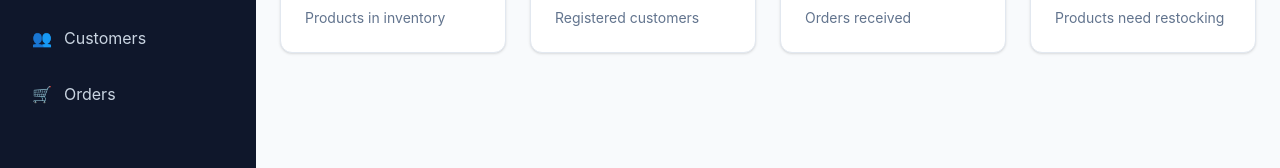
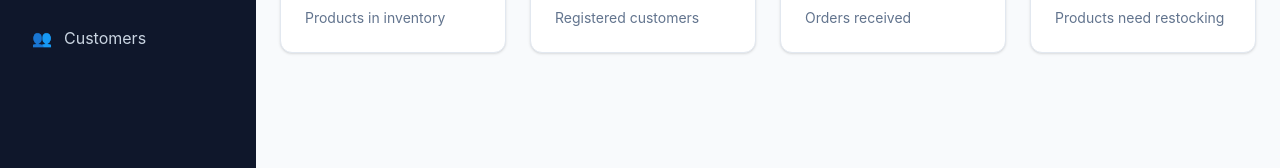
Before and after one commit to Ilyassegit89/inventory-management-system, a React (Vite) app: page / in a window 1280 px wide. Shown: the part 298-466 px from the top of the page. Built offline with nearby package versions, Linux system fonts and the light colour scheme.

Commit message:
remove the orders menu

```diff
--- a/src/components/layout/Sidebar.tsx
+++ b/src/components/layout/Sidebar.tsx
@@ -13,7 +13,7 @@ const navItems: NavItem[] = [
     { id: "products", label: "Products", icon: "📦" },
     { id: "categories", label: "Categories", icon: "🗂️" },
     { id: "customers", label: "Customers", icon: "👥" },
-    { id: "orders", label: "Orders", icon: "🛒" },
+    //{ id: "orders", label: "Orders", icon: "🛒" },
 ];
 
 function Sidebar() {
```
